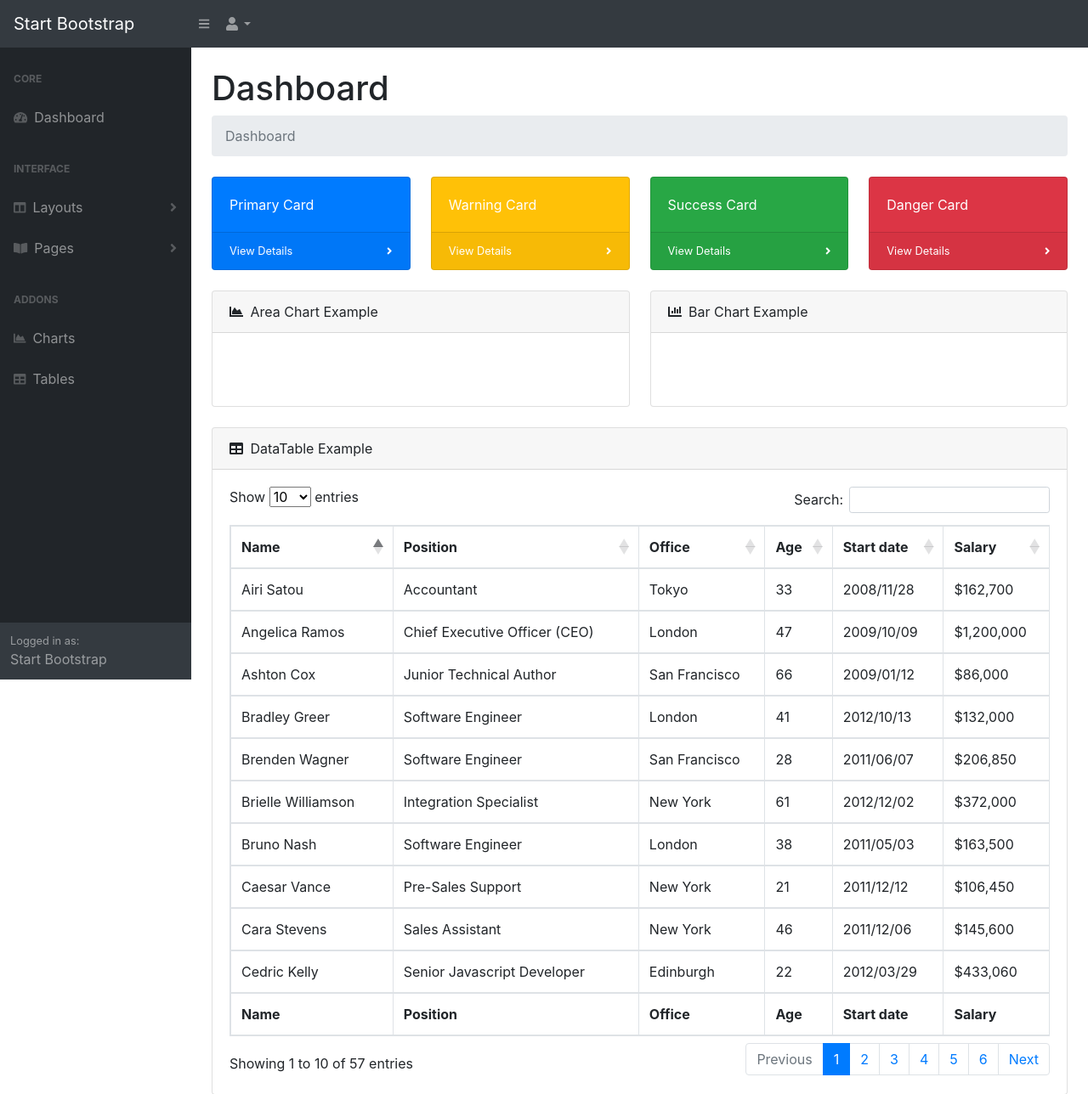
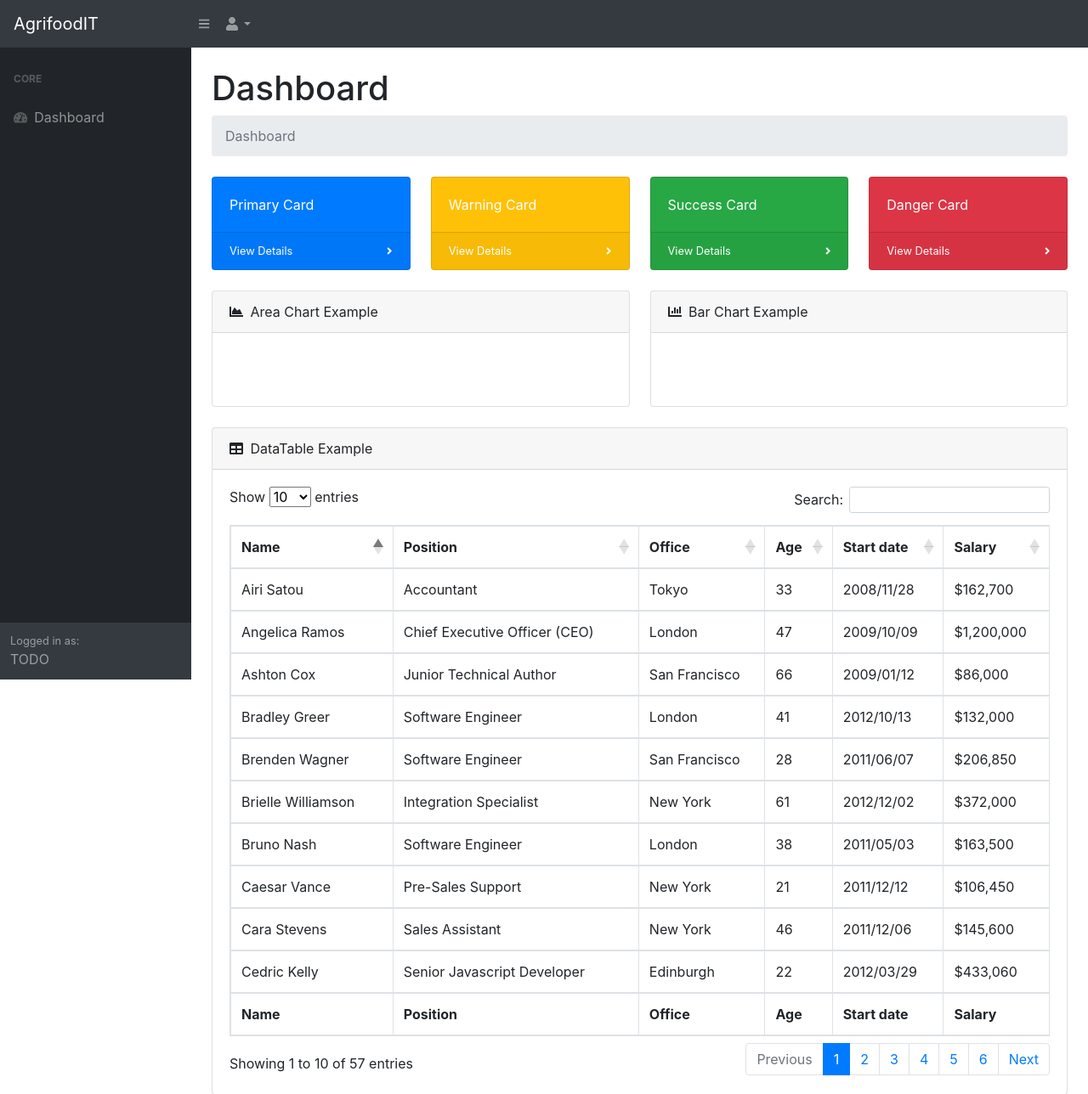
Before and after one commit to NobleAscent/AgrifoodIT, a Django app: page / in a window 1280 px wide. Shown: the top 1288 px of the page at 85% size. Run offline with Django 3.2, Linux system fonts and the light colour scheme; parts of the project's set-up code (start-up, migrations or seed data) failed here and were passed over; some libraries are stand-ins or nearby versions.

Commit message:
Declutter Sidenav

```diff
--- a/templates/main_template.html
+++ b/templates/main_template.html
@@ -7,7 +7,7 @@
         <meta name="viewport" content="width=device-width, initial-scale=1, shrink-to-fit=no" />
         <meta name="description" content="" />
         <meta name="author" content="" />
-        <title>Dashboard - SB Admin</title>
+        <title>Dashboard</title>
         <link href="{% static 'css/styles.css' %}" rel="stylesheet" />
         <link href="https://cdn.datatables.net/1.10.20/css/dataTables.bootstrap4.min.css" rel="stylesheet" crossorigin="anonymous" />
         <script src="https://cdnjs.cloudflare.com/ajax/libs/font-awesome/5.15.1/js/all.min.js" crossorigin="anonymous"></script>
@@ -16,7 +16,7 @@
     </head>
     <body class="sb-nav-fixed">
         <nav class="sb-topnav navbar navbar-expand navbar-dark bg-dark">
-            <a class="navbar-brand" href="main_template.html">Start Bootstrap</a>
+            <a class="navbar-brand" href="main_template.html">AgrifoodIT</a>
             <button class="btn btn-link btn-sm order-1 order-lg-0" id="sidebarToggle" href="#"><i class="fas fa-bars"></i></button>
             <ul class="navbar-nav ml-auto ml-md-0">
                 <li class="nav-item dropdown">
@@ -40,63 +40,11 @@
                                 <div class="sb-nav-link-icon"><i class="fas fa-tachometer-alt"></i></div>
                                 Dashboard
                             </a>
-                            <div class="sb-sidenav-menu-heading">Interface</div>
-                            <a class="nav-link collapsed" href="#" data-toggle="collapse" data-target="#collapseLayouts" aria-expanded="false" aria-controls="collapseLayouts">
-                                <div class="sb-nav-link-icon"><i class="fas fa-columns"></i></div>
-                                Layouts
-                                <div class="sb-sidenav-collapse-arrow"><i class="fas fa-angle-down"></i></div>
-                            </a>
-                            <div class="collapse" id="collapseLayouts" aria-labelledby="headingOne" data-parent="#sidenavAccordion">
-                                <nav class="sb-sidenav-menu-nested nav">
-                                    <a class="nav-link" href="layout-static.html">Static Navigation</a>
-                                    <a class="nav-link" href="layout-sidenav-light.html">Light Sidenav</a>
-                                </nav>
-                            </div>
-                            <a class="nav-link collapsed" href="#" data-toggle="collapse" data-target="#collapsePages" aria-expanded="false" aria-controls="collapsePages">
-                                <div class="sb-nav-link-icon"><i class="fas fa-book-open"></i></div>
-                                Pages
-                                <div class="sb-sidenav-collapse-arrow"><i class="fas fa-angle-down"></i></div>
-                            </a>
-                            <div class="collapse" id="collapsePages" aria-labelledby="headingTwo" data-parent="#sidenavAccordion">
-                                <nav class="sb-sidenav-menu-nested nav accordion" id="sidenavAccordionPages">
-                                    <a class="nav-link collapsed" href="#" data-toggle="collapse" data-target="#pagesCollapseAuth" aria-expanded="false" aria-controls="pagesCollapseAuth">
-                                        Authentication
-                                        <div class="sb-sidenav-collapse-arrow"><i class="fas fa-angle-down"></i></div>
-                                    </a>
-                                    <div class="collapse" id="pagesCollapseAuth" aria-labelledby="headingOne" data-parent="#sidenavAccordionPages">
-                                        <nav class="sb-sidenav-menu-nested nav">
-                                            <a class="nav-link" href="login.html">Login</a>
-                                            <a class="nav-link" href="register.html">Register</a>
-                                            <a class="nav-link" href="password.html">Forgot Password</a>
-                                        </nav>
-                                    </div>
-                                    <a class="nav-link collapsed" href="#" data-toggle="collapse" data-target="#pagesCollapseError" aria-expanded="false" aria-controls="pagesCollapseError">
-                                        Error
-                                        <div class="sb-sidenav-collapse-arrow"><i class="fas fa-angle-down"></i></div>
-                                    </a>
-                                    <div class="collapse" id="pagesCollapseError" aria-labelledby="headingOne" data-parent="#sidenavAccordionPages">
-                                        <nav class="sb-sidenav-menu-nested nav">
-                                            <a class="nav-link" href="401.html">401 Page</a>
-                                            <a class="nav-link" href="404.html">404 Page</a>
-                                            <a class="nav-link" href="500.html">500 Page</a>
-                                        </nav>
-                                    </div>
-                                </nav>
-                            </div>
-                            <div class="sb-sidenav-menu-heading">Addons</div>
-                            <a class="nav-link" href="charts.html">
-                                <div class="sb-nav-link-icon"><i class="fas fa-chart-area"></i></div>
-                                Charts
-                            </a>
-                            <a class="nav-link" href="tables.html">
-                                <div class="sb-nav-link-icon"><i class="fas fa-table"></i></div>
-                                Tables
-                            </a>
                         </div>
                     </div>
                     <div class="sb-sidenav-footer">
                         <div class="small">Logged in as:</div>
-                        Start Bootstrap
+                        TODO
                     </div>
                 </nav>
             </div>
```
